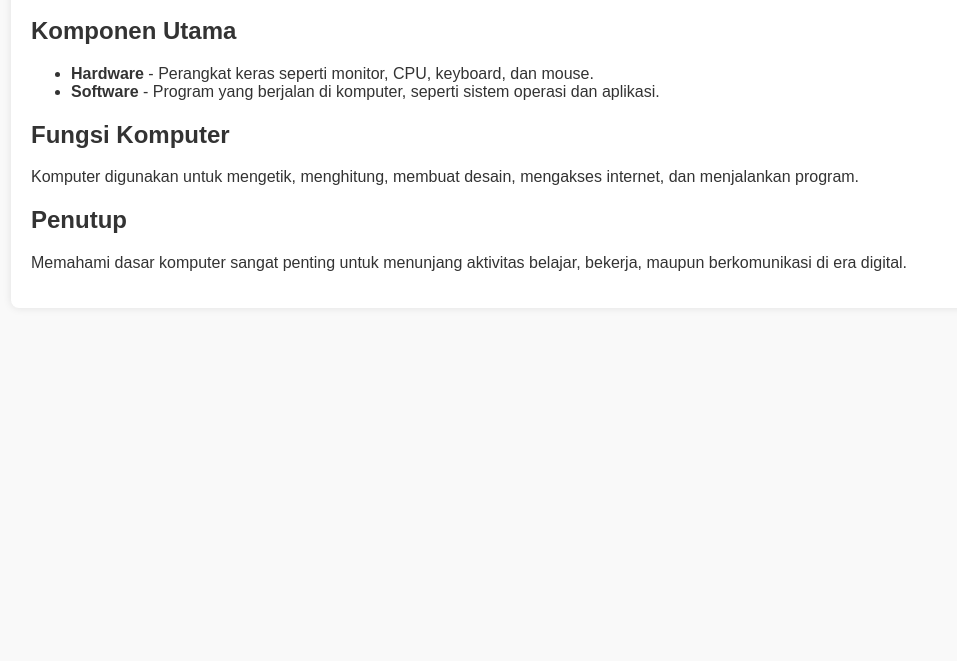
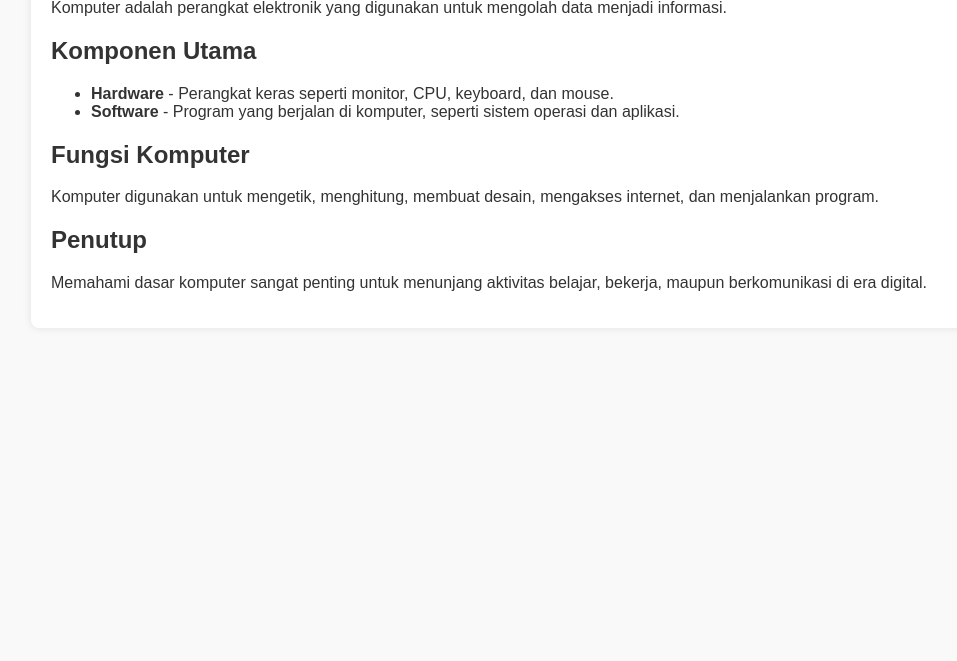
Before and after one commit to Kura10ls/artikel-ku, a plain HTML site: page mengenal-komputer/komputer.html in a window 1280 px wide. Shown: the part 139-800 px from the top of the page, without its empty margins (19-976 px from the left). Drawn offline with Linux system fonts and the light colour scheme.

Commit message:
Update komputer.html

```diff
--- a/mengenal-komputer/komputer.html
+++ b/mengenal-komputer/komputer.html
@@ -7,7 +7,7 @@
   <style>
     body {
       font-family: Arial, sans-serif;
-      margin: 30px;
+      margin: 50px;
       background-color: #f9f9f9;
       color: #333;
     }
```
